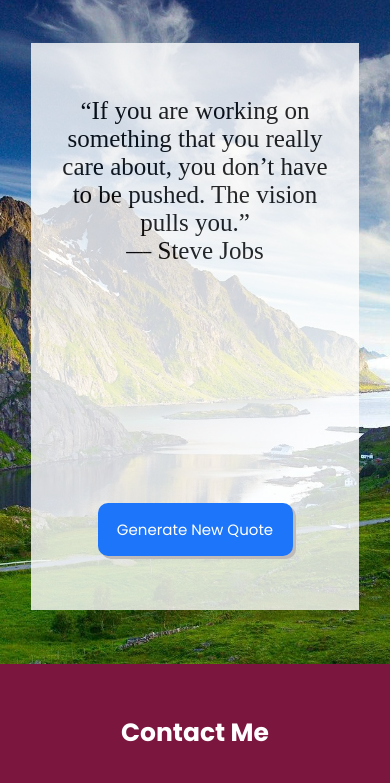
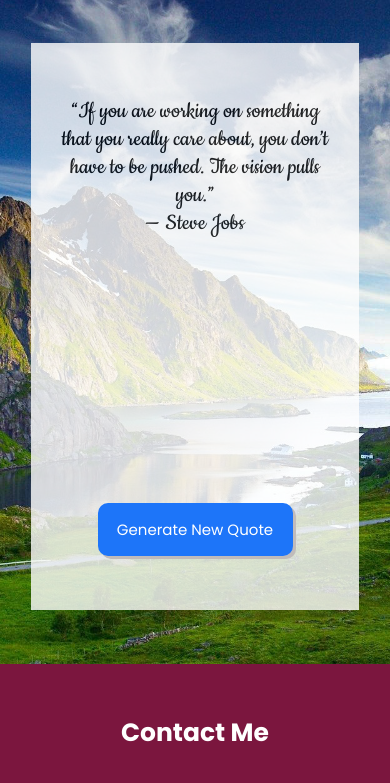
Before and after one commit to KBhagyashree/my-website, a plain HTML site: page randomquotegenerator.html in a window 390 px wide. Shown: the part 61-844 px from the top of the page. Drawn offline with nearby package versions, Linux system fonts and the light colour scheme; a web font is replaced by a local one.

Commit message:
trying cursive font for mobile

```diff
--- a/randomquotegenerator.html
+++ b/randomquotegenerator.html
@@ -10,7 +10,9 @@
         <link rel="preconnect" href="https://fonts.gstatic.com" crossorigin>
         <link href="https://fonts.googleapis.com/css2?family=Poppins:wght@400;500;700&display=swap" rel="stylesheet">
         <link href="https://fonts.googleapis.com/css2?family=Castoro:ital@0;1&family=DM+Serif+Text:ital@1&display=swap" rel="stylesheet">
+        <link href="https://fonts.googleapis.com/css2?family=Cookie&display=swap" rel="stylesheet">
         <script src="https://ajax.googleapis.com/ajax/libs/jquery/3.6.4/jquery.min.js"></script>
+
         <!-- <script src="ReqJS.js" ></script> -->
     </head>
     <body>
--- a/styles.css
+++ b/styles.css
@@ -1666,6 +1666,7 @@ button:hover {
 @media screen and (max-width: 450px){
     .rqg-quote{
         font-size: 25px;
+        font-family: 'Cookie', cursive;
         /* font-family: 'Castoro', serif; */
     }
     .rqg-body button{
```
Also changed, not shown: index.html (+1 -0 lines).
